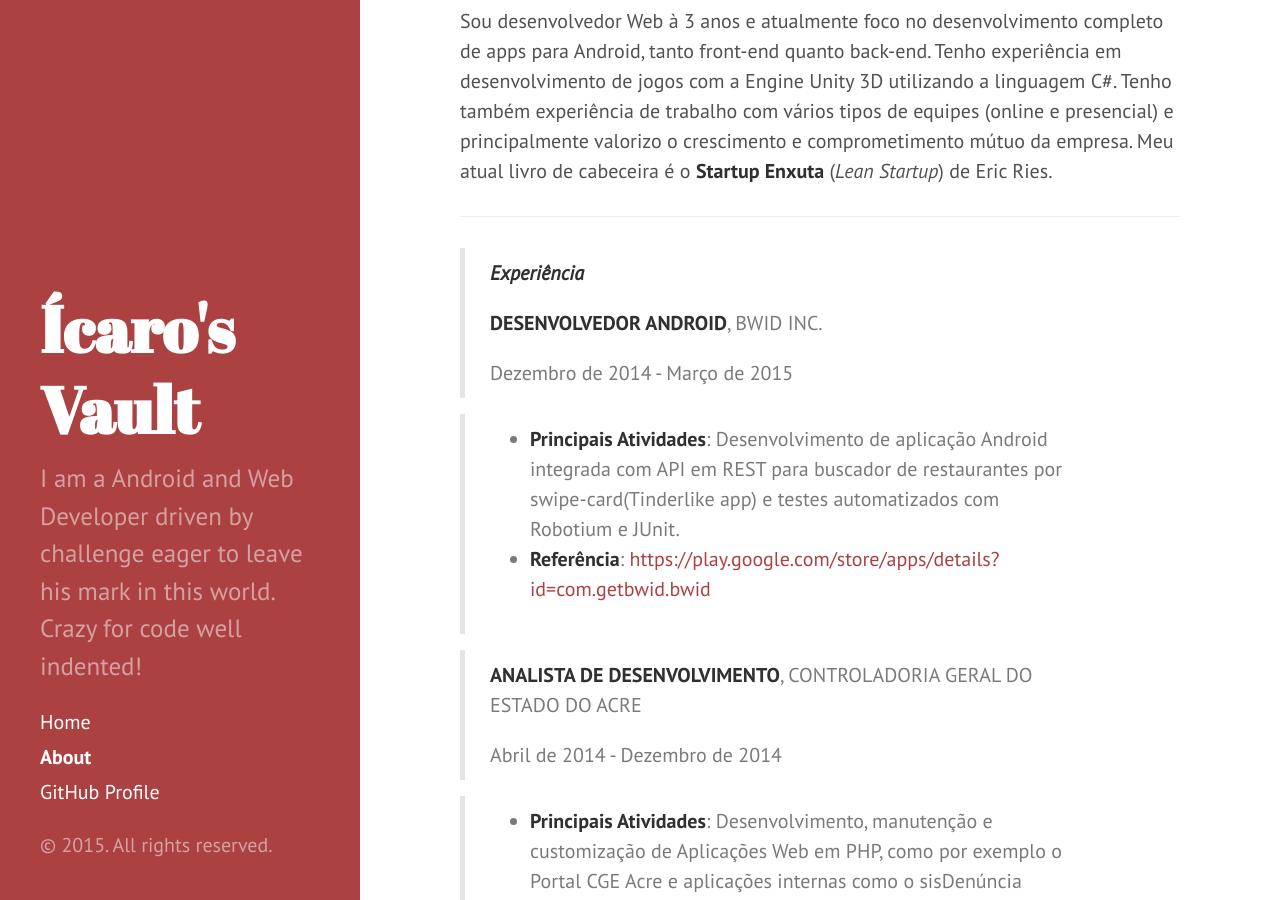
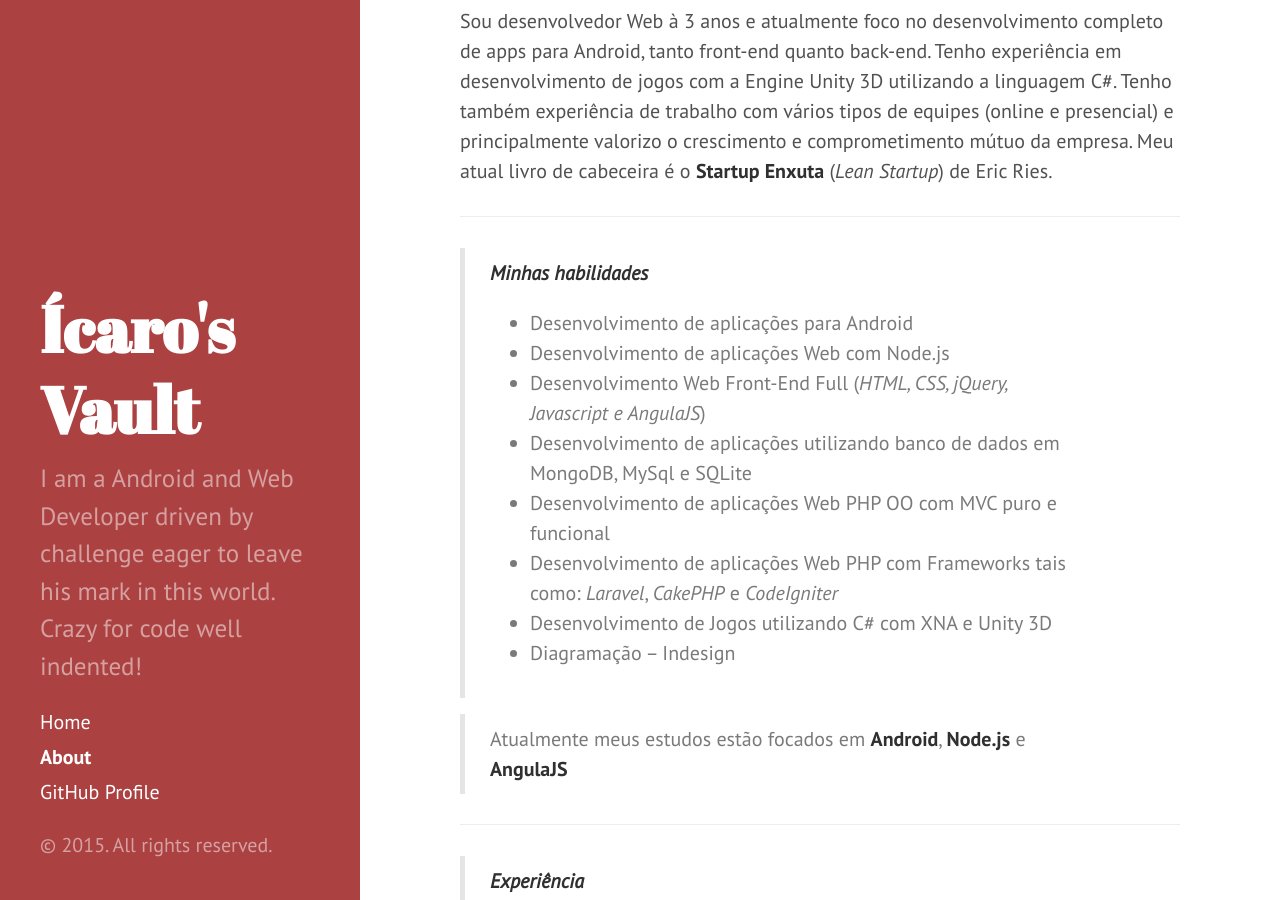
Before and after one commit to icaroabreu/icaroabreu.github.io, a Jekyll site: the page built from about.md, in a window 1280 px wide and 900 px high, scrolled down 699 px. Built offline with Jekyll 4.4.1, drawn with Linux system fonts in a browser that asks for light colours; Markdown is read by kramdown in place of the engine named in the settings; some of the changed text lies outside the part shown.

Commit message:
My skills

```diff
--- a/about.md
+++ b/about.md
@@ -12,6 +12,22 @@ title: About
 ----------
 
 Sou desenvolvedor Web à 3 anos e atualmente foco no desenvolvimento completo de apps para Android, tanto front-end quanto back-end. Tenho experiência em desenvolvimento de jogos com a Engine Unity 3D utilizando a linguagem C#. Tenho também experiência de trabalho com vários tipos de equipes (online e presencial) e principalmente valorizo o crescimento e comprometimento mútuo da empresa. Meu atual livro de cabeceira é o **Startup Enxuta** (*Lean Startup*) de Eric Ries.
+
+----------
+
+> ***Minhas habilidades***
+>
+> - Desenvolvimento de aplicações para Android
+> - Desenvolvimento de aplicações Web com Node.js
+> - Desenvolvimento Web Front-End Full (*HTML, CSS, jQuery, Javascript e AngulaJS*)
+> - Desenvolvimento de aplicações utilizando banco de dados em MongoDB, MySql e SQLite
+> - Desenvolvimento de aplicações Web PHP OO com MVC puro e funcional
+> - Desenvolvimento de aplicações Web PHP com Frameworks tais como: *Laravel*, *CakePHP* e *CodeIgniter*
+> - Desenvolvimento de Jogos utilizando C# com XNA e Unity 3D
+> - Diagramação – Indesign
+
+
+> Atualmente meus estudos estão focados em **Android**, **Node.js** e **AngulaJS**
 
 ----------
 
```
Also changed, not shown: other parts of about.md (+0 -10 lines).
